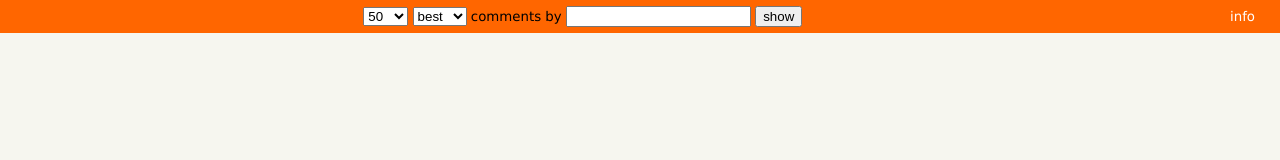
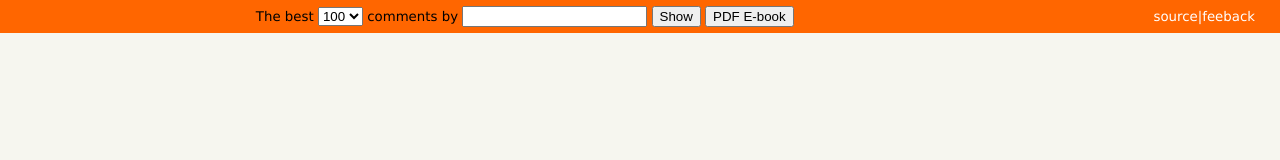
Before and after one commit to pdfcrowd/hnstuff, a website: page www/comment-charts.html in a window 1280 px wide. Drawn offline with nearby package versions, Linux system fonts and the light colour scheme.

Commit message:
random changes

```diff
--- a/www/comment-charts.html
+++ b/www/comment-charts.html
@@ -6,10 +6,15 @@
       #body-wrapper { padding: 0 2em 1em 2em; }
       #form-wrapper table { margin: 0; background-color: #f60; font-size: smaller; padding: 5px; }
       form { margin: 0; }
-      h2 { color: #444; }
+      h3 { color: #444; }
       #chart { margin: 0 0 3em 0; }
       #chart img { border: 1px solid #ddd; padding: 10px; background-color: white; }
       #chart, form { text-align: center; }
+
+      #form-wrapper a:link,
+      #form-wrapper a:visited { color: white; text-decoration: none }
+      #form-wrapper a:hover { text-decoration: underline; }
+
 
 #comments-wrapper { font-size: 10pt; color: black; margin-top: 1.5em; }
 .comment { margin-bottom: 3em; }
@@ -31,34 +36,39 @@
         <tr>
           <td></td>
           <td style="text-align: center;">
-            <form>
+            <form action="/hn/best-of-ebook" method="POST">
+              The best
+              <!-- <select name="filter" id="filter"> -->
+              <!--   <option value="best">best</option> -->
+              <!--   <option value="worst">worst</option> -->
+              <!--   <option value="first">first</option> -->
+              <!--   <option value="last">last</option> -->
+              <!-- </select> -->
+
               <select name="limit" id="limit">
                 <option value="10">10</option>
                 <option value="25">25</option>
-                <option value="50" selected>50</option>
+                <option value="50">50</option>
                 <option value="75">75</option>
-                <option value="100">100</option>
+                <option value="100" selected>100</option>
               </select>
 
-              <select name="filter" id="filter">
-                <option value="best">best</option>
-                <option value="worst">worst</option>
-                <option value="first">first</option>
-                <option value="last">last</option>
-              </select>
 
-              comments by <input type="text" id="username">
-              <input type="button" onclick="hn.generateChart()" value="show" />
+              comments by <input type="text" id="username" name="username">
+              <input type="submit" onclick="hn.generateChart();return false;" value="Show" />
+              <input type="submit" value="PDF E-book" />
             </form>
           </td>
-          <td style="text-align: right; padding-right: 20px; color: white;">info</td>
+          <td style="text-align: right; padding-right: 20px; color: white;">
+            <a href="https://github.com/pdfcrowd/hnstuff">source</a>|<a href="mailto:redpill27@gmail.com">feeback</a></td>
         </tr>
       </table>
     </div>
 
     <div id="body-wrapper">
       <div id="chart" style="display:none">
-        <h2>Distribution of Comments</h2>
+        <h3>Distribution of Comments</h3>
+        <p>The marker size is proportional to the comment length.</p>
         <img usemap="#chart-map"></img><br/>
       </div>
 
@@ -72,6 +82,6 @@
      <script type="text/javascript" src="http://ajax.googleapis.com/ajax/libs/jquery/1.6.1/jquery.min.js"></script>
      <script type="text/javascript" src="js/underscore-min.js"></script>
      <script type="text/javascript" src="js/hncharts.js"></script>
-     <script type="text/javascript" src="js/comment_charts.js"></script>
+     <script type="text/javascript" src="/js/comment_charts.js"></script>
   </body>
 </html>
```
